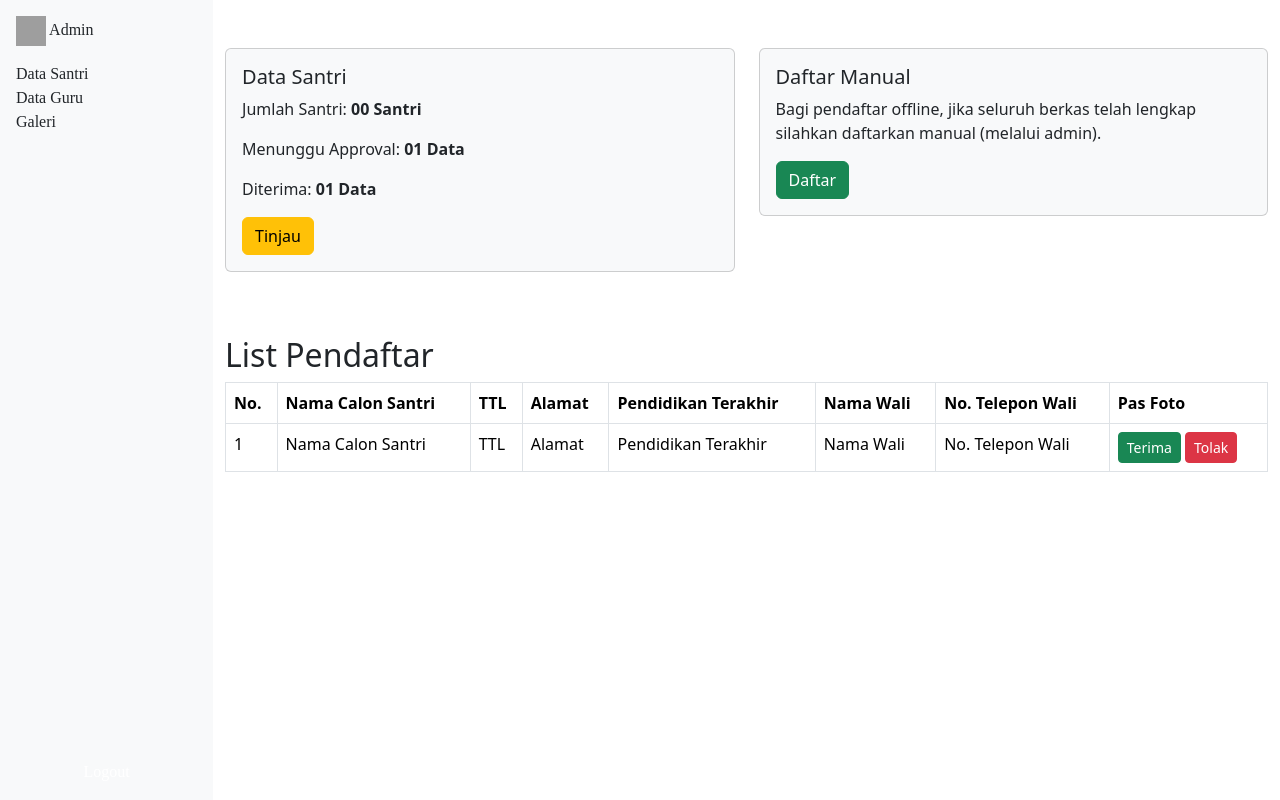
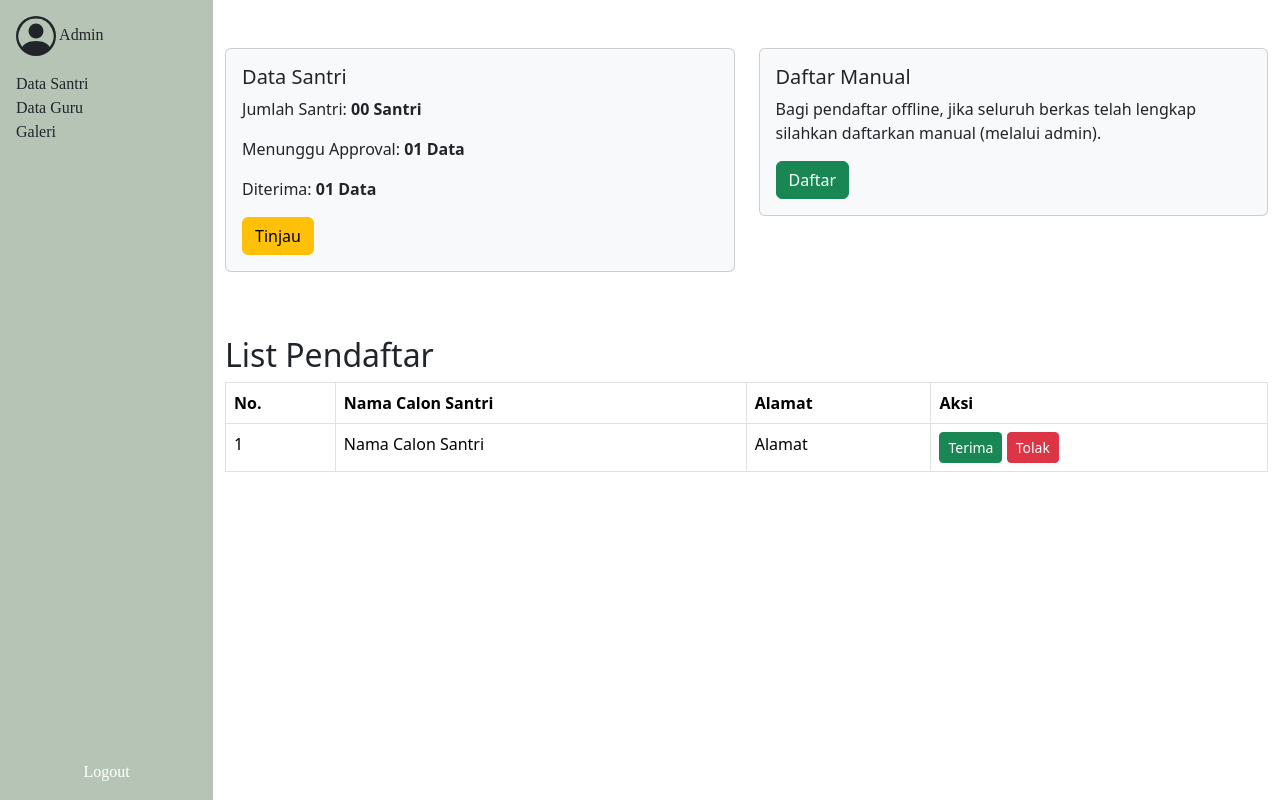
Before and after one commit to AhsanulKhaliq/Copy-dari-Mario, a PHP site: page /pages/adminRegist.php in a window 1280 px wide. Run offline with PHP 8.4, Linux system fonts and the light colour scheme; some libraries are stand-ins or nearby versions; grey boxes are pictures that could not be loaded.

Commit message:
Enhance sidebar adminRegist & fixing redirect bug while logout

```diff
--- a/pages/adminRegist.php
+++ b/pages/adminRegist.php
@@ -9,11 +9,14 @@
 </head>
 <body>
   <div class="d-flex">
-    <nav class="d-flex flex-column bg-light p-3" style="background-color: #B6C4B6; font-family: Montserrat; width: 250px; height: 100vh;">
-    <a class="navbar-brand mb-3" href="#">
-    <img src="path_to_admin_icon.png" alt="Admin" style="width: 30px; height: 30px;">
+    <nav class="d-flex flex-column p-3" style="background-color: #B6C4B6; font-family: Montserrat; width: 250px; height: 100vh;">
+      <a class="navbar-brand mb-3" href="#">
+        <svg xmlns="http://www.w3.org/2000/svg" width="40" height="40" fill="currentColor" class="bi bi-person-circle" viewBox="0 0 16 16">
+          <path d="M11 6a3 3 0 1 1-6 0 3 3 0 0 1 6 0"/>
+          <path fill-rule="evenodd" d="M0 8a8 8 0 1 1 16 0A8 8 0 0 1 0 8m8-7a7 7 0 0 0-5.468 11.37C3.242 11.226 4.805 10 8 10s4.757 1.225 5.468 2.37A7 7 0 0 0 8 1"/>
+        </svg>
         Admin
-    </a>
+      </a>
       <a class="nav-link" href="index.php?p=data_santri">Data Santri</a>
       <a class="nav-link" href="index.php?p=data_guru">Data Guru</a>
       <a class="nav-link" href="index.php?p=galeri">Galeri</a>
@@ -51,23 +54,15 @@
             <tr>
               <th>No.</th>
               <th>Nama Calon Santri</th>
-              <th>TTL</th>
               <th>Alamat</th>
-              <th>Pendidikan Terakhir</th>
-              <th>Nama Wali</th>
-              <th>No. Telepon Wali</th>
-              <th>Pas Foto</th>
+              <th>Aksi</th>
             </tr>
           </thead>
           <tbody>
             <tr>
               <td>1</td>
               <td>Nama Calon Santri</td>
-              <td>TTL</td>
               <td>Alamat</td>
-              <td>Pendidikan Terakhir</td>
-              <td>Nama Wali</td>
-              <td>No. Telepon Wali</td>
               <td>
                 <button class="btn btn-success btn-sm" id="acceptBtn">Terima</button>
                 <button class="btn btn-danger btn-sm">Tolak</button>
@@ -88,7 +83,7 @@
         showCancelButton: true,
         confirmButtonColor: '#3085d6',
         cancelButtonColor: '#d33',
-        confirmButtonText: 'Ya!'
+        confirmButtonText: 'Ya'
       }).then((result) => {
         if (result.isConfirmed) {
           window.location = 'logout.php';
--- a/pages/logout.php
+++ b/pages/logout.php
@@ -16,7 +16,7 @@ echo "<!DOCTYPE html>
             text: 'Anda berhasil keluar.',
             icon: 'Sukses'
         }).then((result) => {
-            window.location.href ='index.php';
+            window.location.href ='../index.php';
         });
     </script>
 </body>
```
